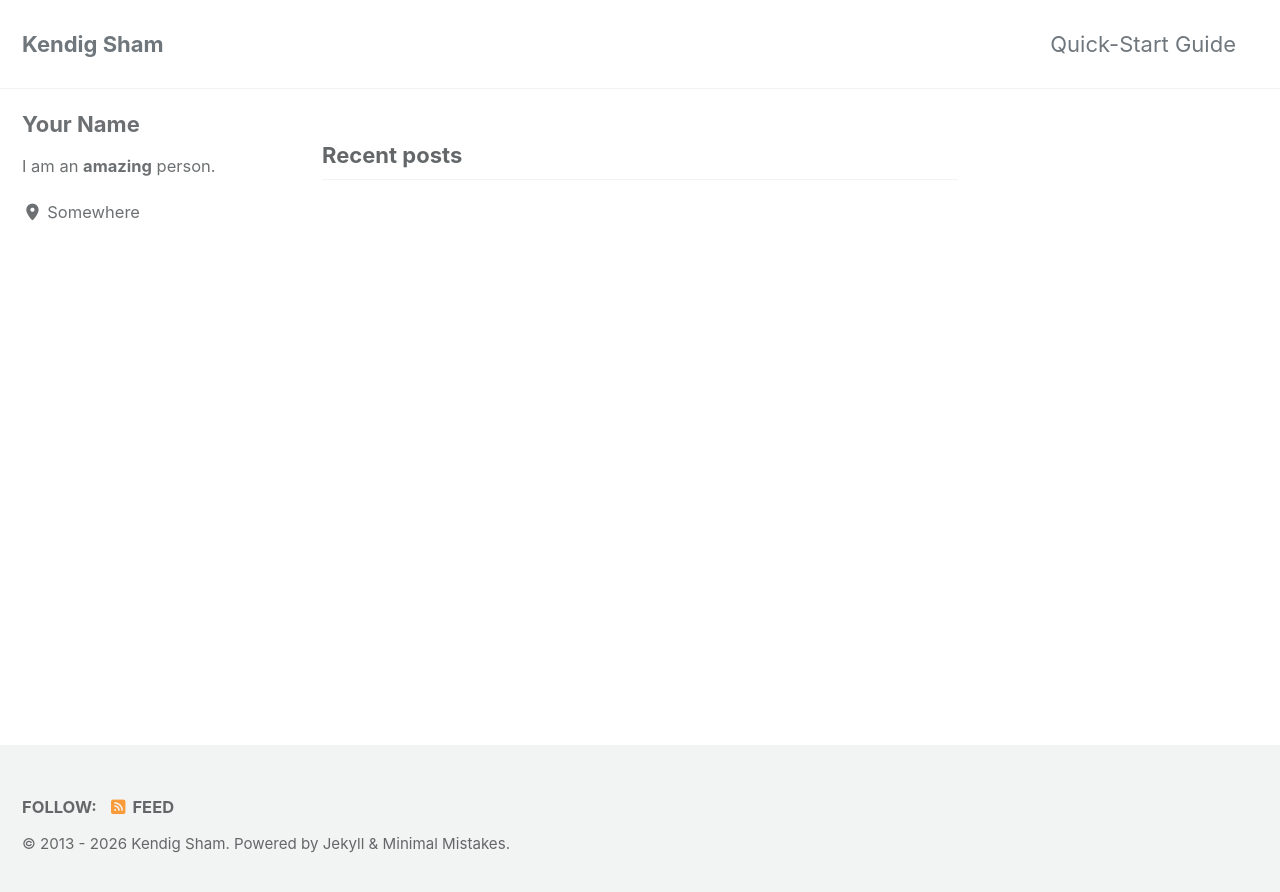
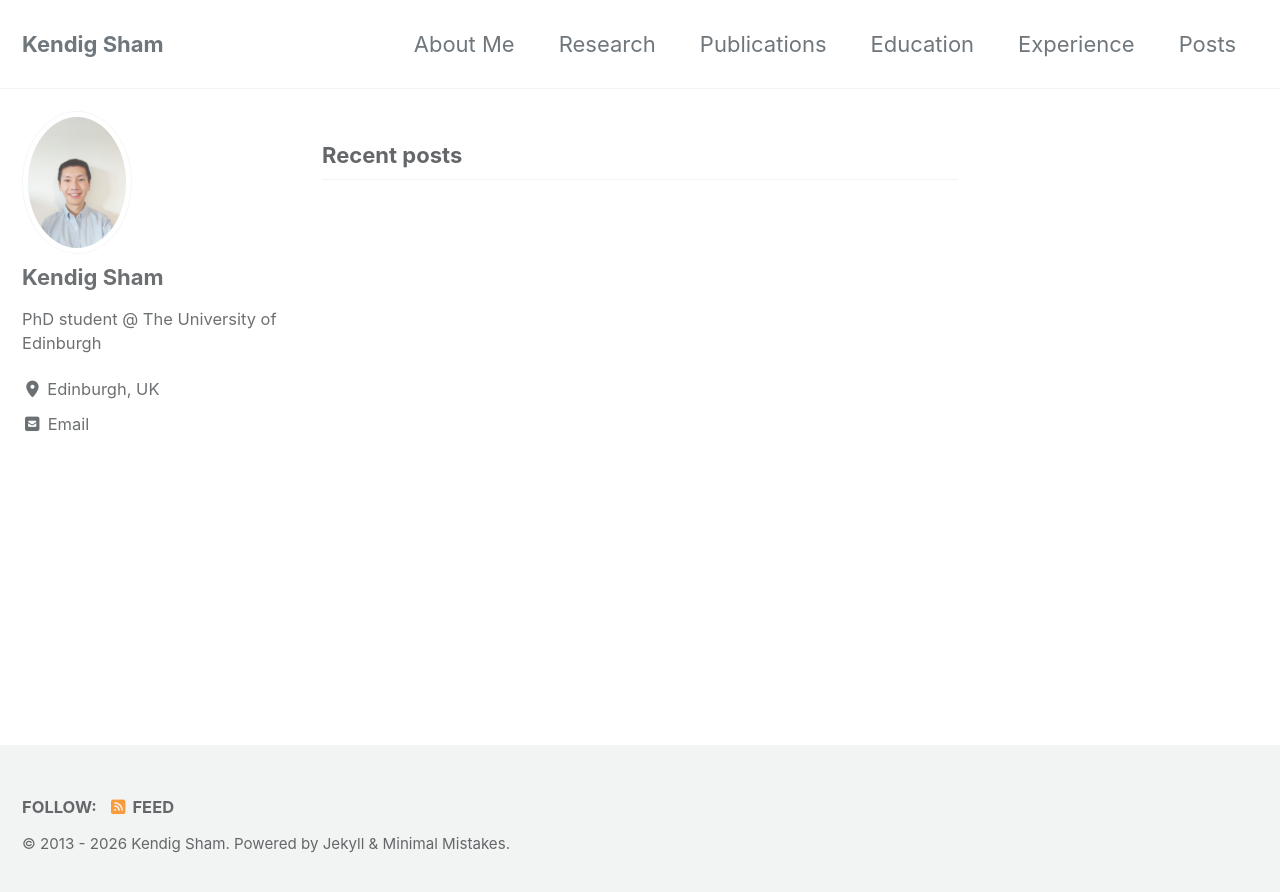
Before and after one commit to kendigsham/kendigsham.github.io, a Jekyll site: the page built from index.html, in a window 1280 px wide. Shown: the top 892 px of the page. Built offline with Jekyll 4.4.1, drawn with Linux system fonts in a browser that asks for light colours; cached includes are drawn as plain includes; the list of posts is cut into pages by our own code.

Commit message:
add info and navigation tabs

```diff
--- a/_config.yml
+++ b/_config.yml
@@ -114,16 +114,16 @@ analytics:
 
 # Site Author
 author:
-  name             : "Your Name"
-  avatar           : # path of avatar image, e.g. "/assets/images/bio-photo.jpg"
-  bio              : "I am an **amazing** person."
-  location         : "Somewhere"
+  name             : "Kendig Sham"
+  avatar           : "/assets/images/Kendig_Sham_photo.jpg" # path of avatar image, e.g. "/assets/images/bio-photo.jpg"
+  bio              : "PhD student @ The University of Edinburgh"
+  location         : "Edinburgh, UK"
   email            :
   # fediverse      : "@you@instance.social"  # used for fediverse:creator meta tag
   links:
     - label: "Email"
       icon: "fas fa-fw fa-square-envelope"
-      # url: "mailto:your.name@email.com"
+      url: "kendig.sham@ed.ac.uk"
     - label: "Website"
       icon: "fas fa-fw fa-link"
       # url: "https://your-website.com"
--- a/_data/navigation.yml
+++ b/_data/navigation.yml
@@ -1,7 +1,19 @@
 # main links
 main:
-  - title: "Quick-Start Guide"
-    url: https://mmistakes.github.io/minimal-mistakes/docs/quick-start-guide/
+  - title: "About Me"
+    # url:
+  - title: "Research"
+    # url: /research/
+  - title: "Publications"
+    # url: /publications/
+  - title: "Education"
+    # url: /education/
+  - title: "Experience"
+    # url: /experience/
+  - title: "Posts"
+    # url: /posts/
+  # - title: "Quick-Start Guide"
+  #   url: https://mmistakes.github.io/minimal-mistakes/docs/quick-start-guide/
   # - title: "About"
   #   url: https://mmistakes.github.io/minimal-mistakes/about/
   # - title: "Sample Posts"
```
Also changed, not shown: assets/images/Kendig_Sham_photo.jpg (added).
